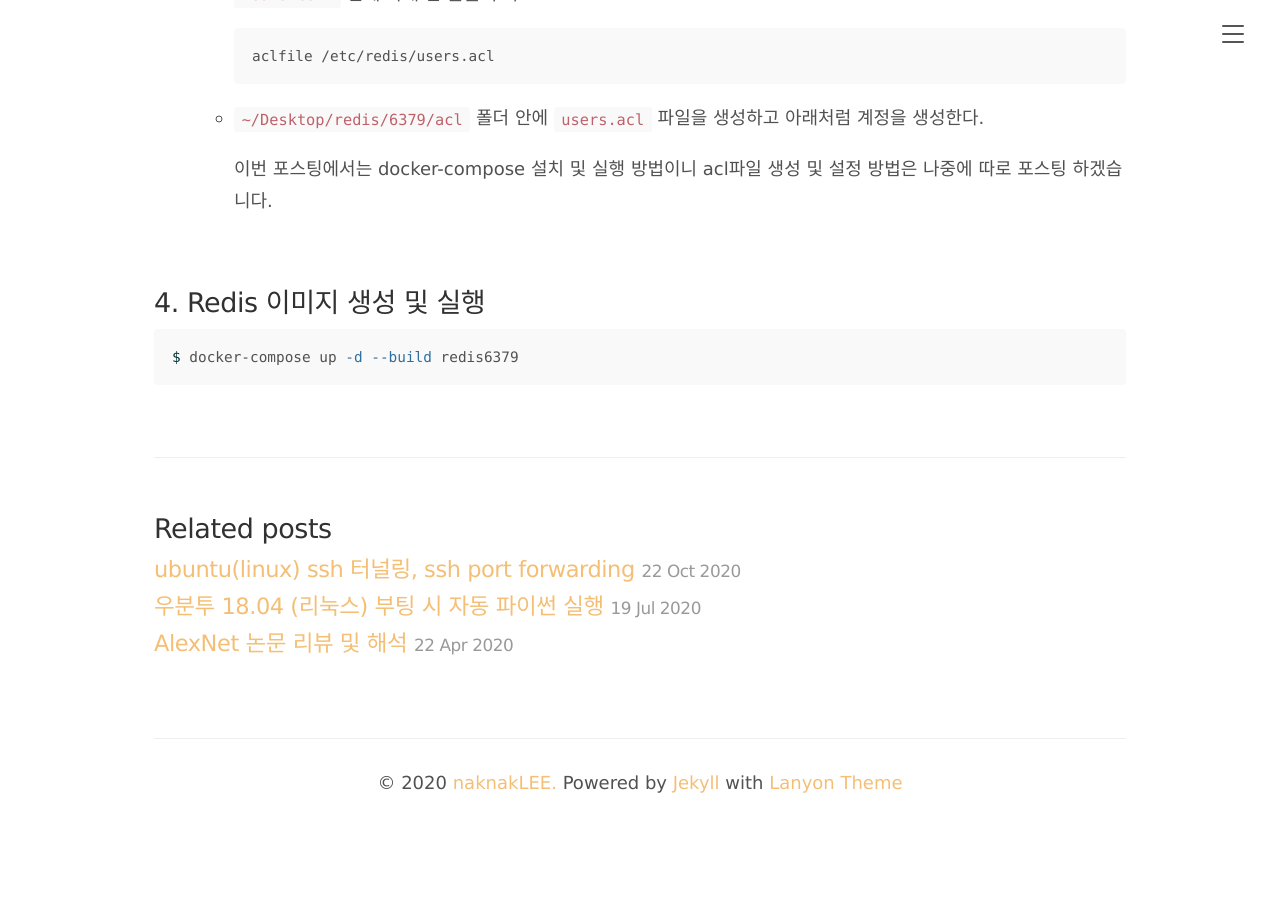
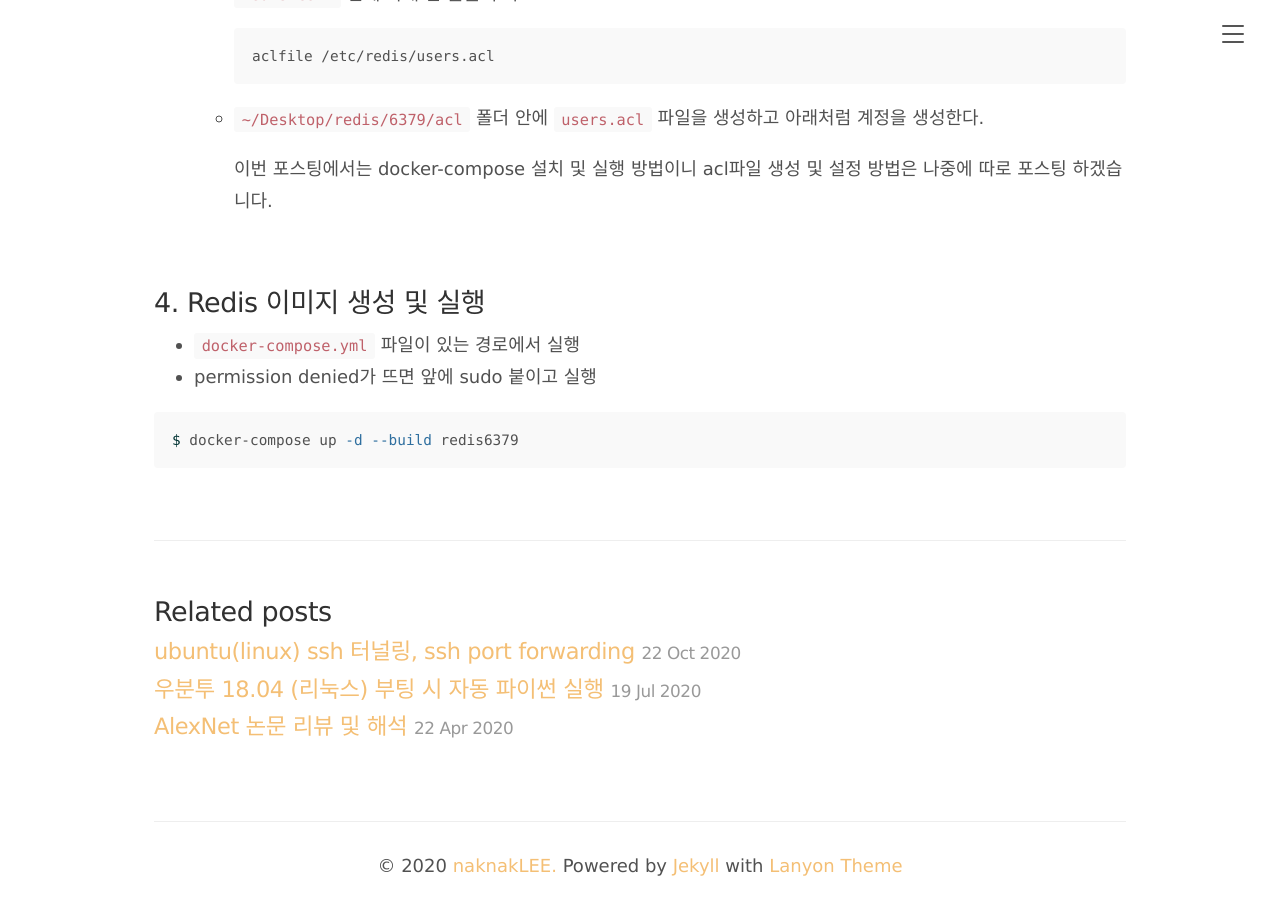
Before and after one commit to naknakLEE/naknakLEE.github.io, a Jekyll site: the page built from _posts/2020-10-27-docker-compose-redis-install.md, in a window 1280 px wide and 900 px high, scrolled down 3028 px. Built offline with Jekyll 4.4.1, drawn with Linux system fonts in a browser that asks for light colours; comment, search, counter and statistics services are not loaded; before the commit the page ends 3845 px from its top, so only the background shows below that.

Commit message:
post 수정

````diff
--- a/_posts/2020-10-27-docker-compose-redis-install.md
+++ b/_posts/2020-10-27-docker-compose-redis-install.md
@@ -143,6 +143,9 @@ services:
 
 ## 4. Redis 이미지 생성 및 실행
 
+- `docker-compose.yml` 파일이 있는 경로에서 실행
+- permission denied가 뜨면 앞에 sudo 붙이고 실행
+
 
 ```bash
 $ docker-compose up -d --build redis6379
````
